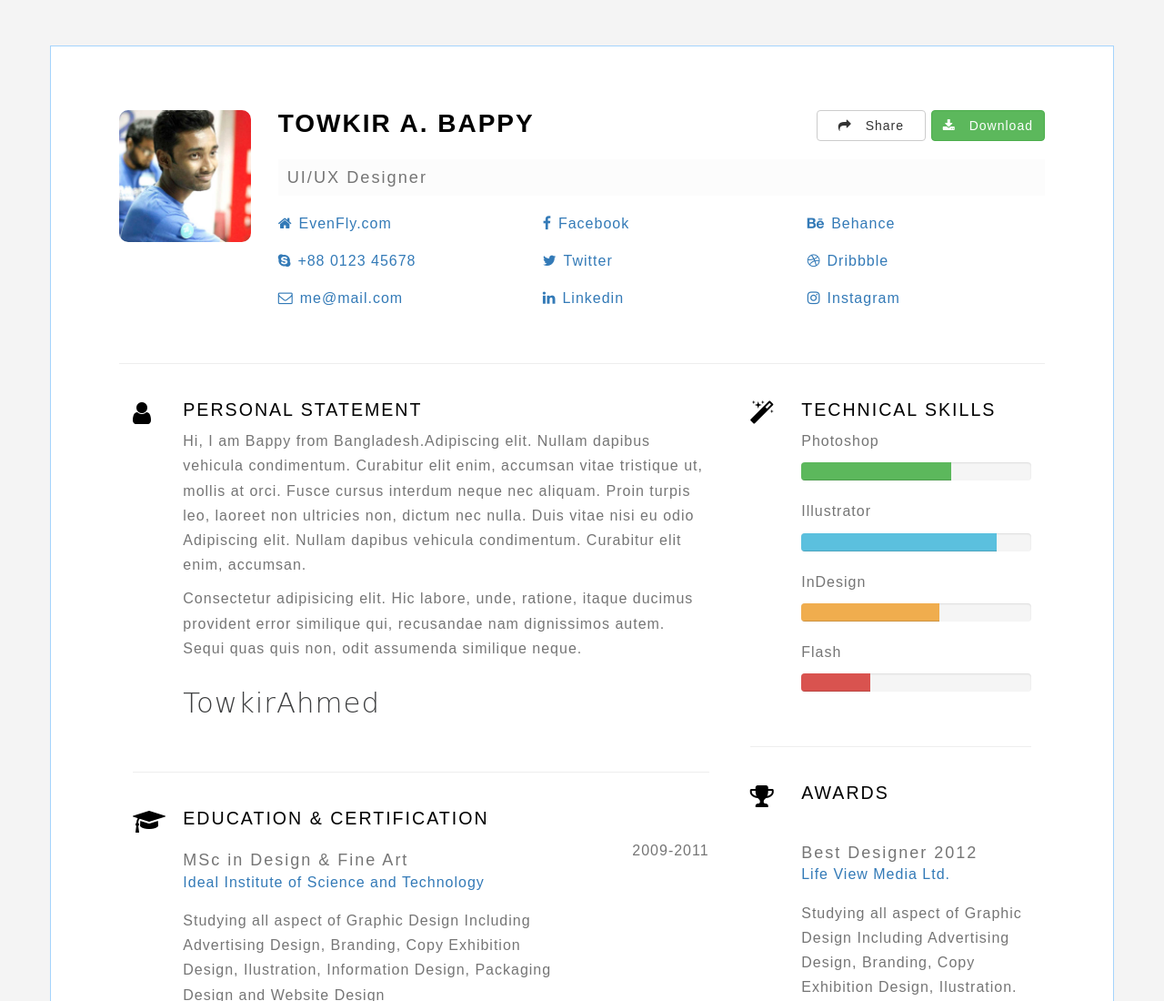
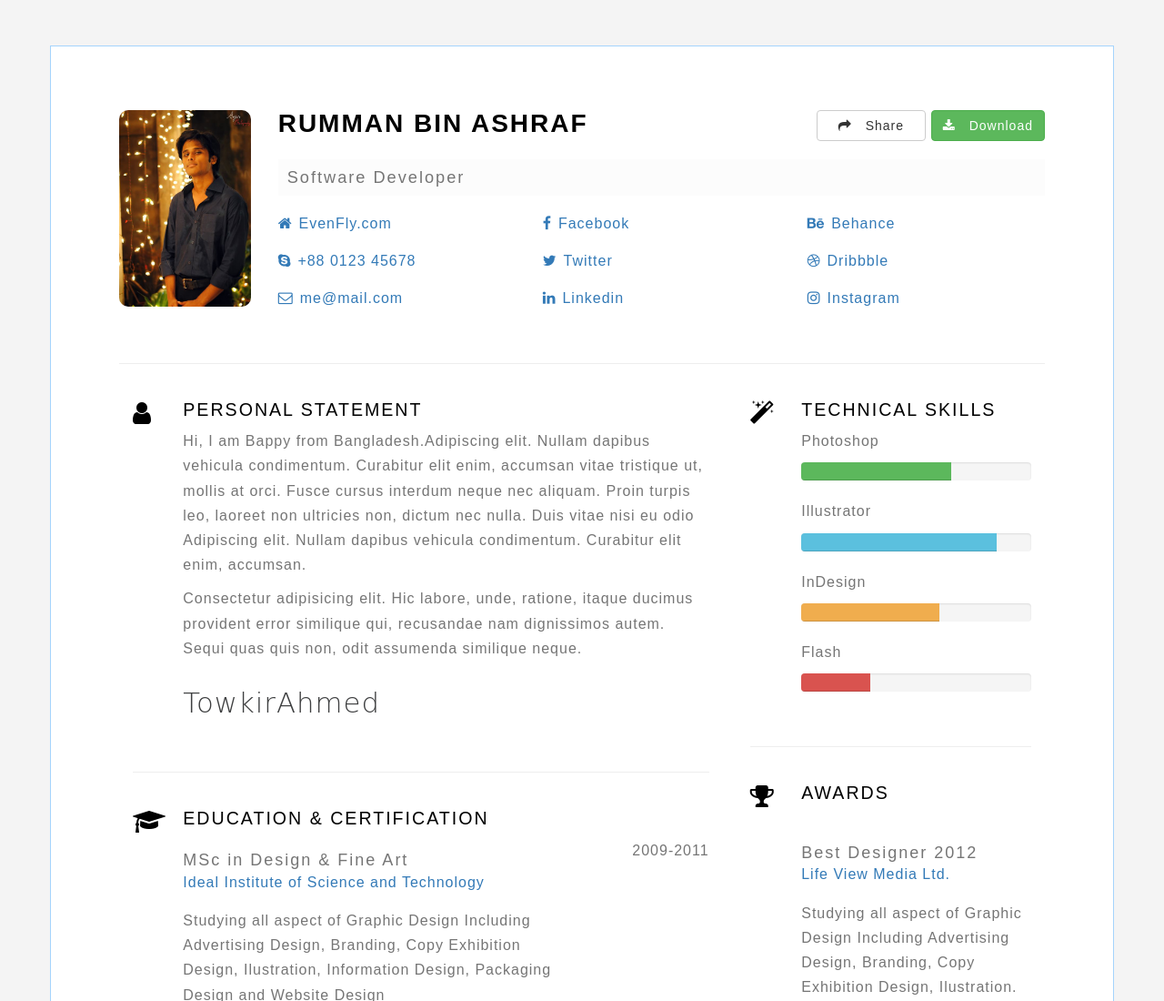
Before and after one commit to rumman0786/rumman0786.github.io, a plain HTML site: page index.html in a window 1280 px wide. Shown: the top 1100 px of the page at 91% size. Drawn offline with nearby package versions, Linux system fonts and the light colour scheme; a script that the page names is missing; a web font is replaced by a local one.

Commit message:
primary update

```diff
--- a/index.html
+++ b/index.html
@@ -16,7 +16,7 @@
     <!-- ===========================
     SITE TITLE
     =========================== -->
-    <title>CVstrap - Free Bootstrap CV Template by EvenFly</title>
+    <title>Rumman Bin Ashraf</title>
 
     <!-- ===========================
     FAVICONS
@@ -54,7 +54,7 @@
         ============================ -->
         <div id="header" class="row">
             <div class="col-sm-2">
-                <img class="propic" src="img/bappy.jpg" alt="">
+                <img class="propic" src="img/rumman.jpg" alt="">
             </div>
             <!-- photo end-->
 
@@ -62,7 +62,7 @@
                 <div class="cv-title">
                     <div class="row">
                         <div class="col-sm-7">
-                            <h1>Towkir A. Bappy</h1>
+                            <h1>Rumman Bin Ashraf</h1>
                         </div>
                         <div class="col-sm-5 text-right dl-share">
                             <!-- AddToAny BEGIN -->
@@ -79,7 +79,7 @@
                             <a class="btn btn-success" href=""><span class="fa fa-download"></span> Download</a>
                         </div>
                     </div>
-                    <h2>UI/UX Designer</h2>
+                    <h2>Software Developer</h2>
                 </div><!-- Title end-->
 
                 <!-- ===========================
```
Also changed, not shown: img/rumman.jpg (added).
